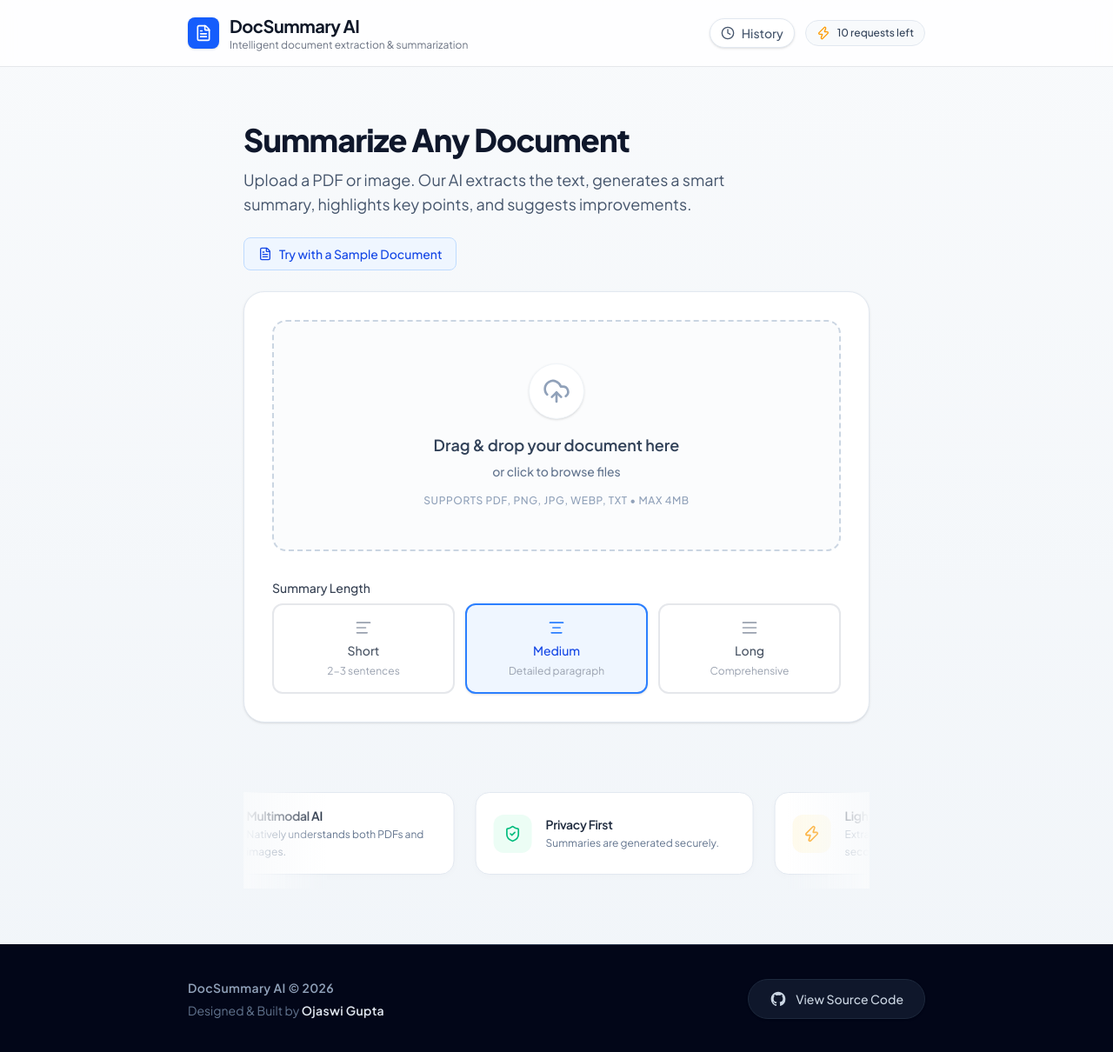
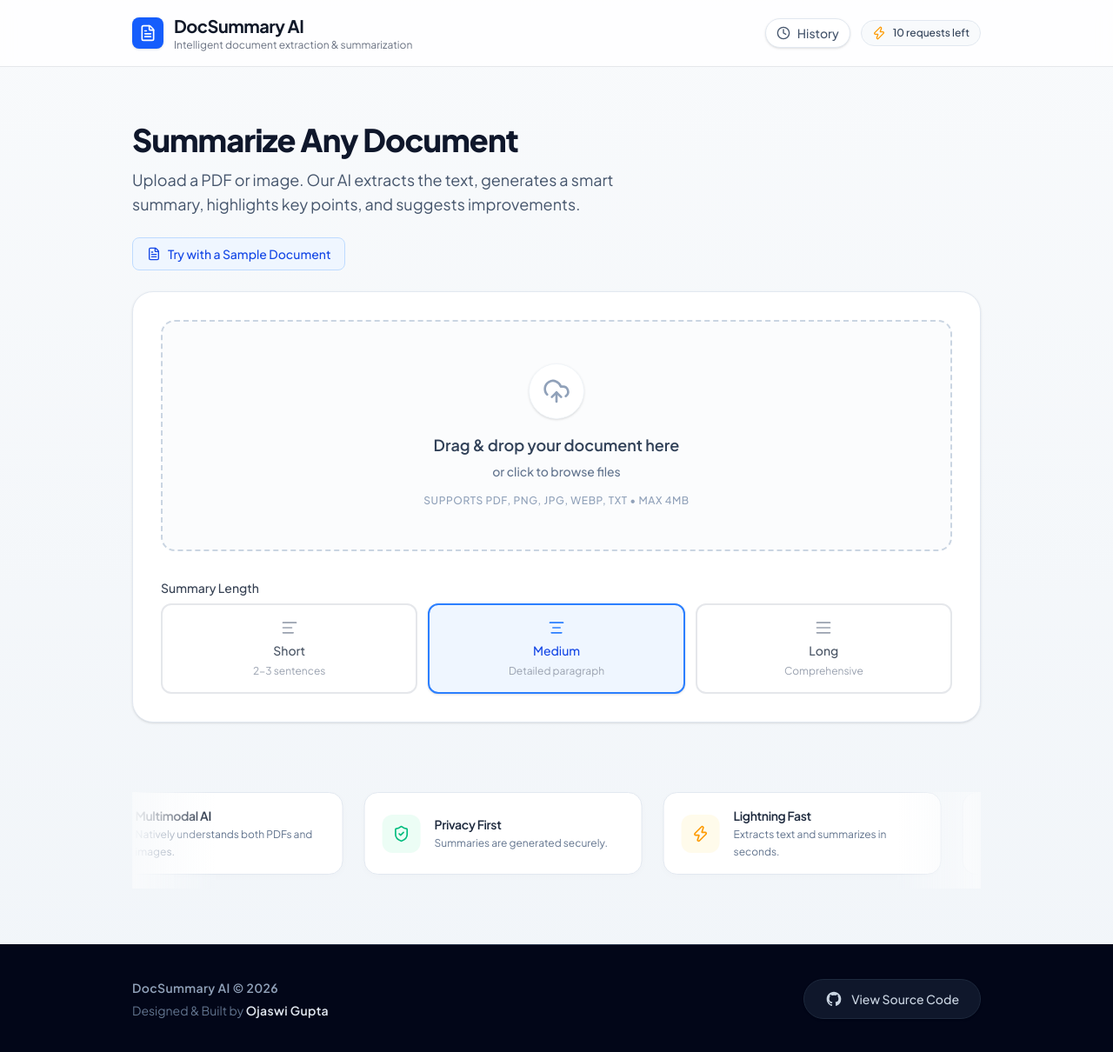
Before and after one commit to Ojaswi-Gupta/document_summary, a Next.js app: page / in a window 1280 px wide. Shown: the whole page at 87% size. Built offline with nearby package versions, Linux system fonts and the light colour scheme.

Commit message:
style: increase layout width to max-w-5xl for wider text spread

```diff
--- a/src/app/page.js
+++ b/src/app/page.js
@@ -128,7 +128,7 @@ export default function Home() {
     <div className="min-h-screen bg-gradient-to-b from-slate-50 to-slate-100 flex flex-col">
       <Header onOpenHistory={() => setShowHistory(true)} historyCount={history.length} />
 
-      <main className="flex-1 max-w-3xl mx-auto w-full px-4 sm:px-6 py-12 sm:py-16">
+      <main className="flex-1 max-w-5xl mx-auto w-full px-4 sm:px-6 py-12 sm:py-16">
 
         <div className="space-y-8">
           {/* Hero Section */}
@@ -298,7 +298,7 @@ export default function Home() {
         {/* Subtle glowing top border */}
         <div className="absolute top-0 left-0 right-0 h-px bg-gradient-to-r from-transparent via-slate-700 to-transparent"></div>
 
-        <div className="max-w-4xl mx-auto px-4 sm:px-6 py-8 sm:py-10">
+        <div className="max-w-5xl mx-auto px-4 sm:px-6 py-8 sm:py-10">
           <div className="flex flex-col sm:flex-row justify-between items-center gap-6">
 
             <div className="flex flex-col items-center sm:items-start gap-1.5">
--- a/src/components/Header.jsx
+++ b/src/components/Header.jsx
@@ -32,7 +32,7 @@ export default function Header({ onOpenHistory, historyCount = 0 }) {
 
   return (
     <header className="w-full border-b border-gray-200 bg-white/80 backdrop-blur-sm sticky top-0 z-50">
-      <div className="max-w-4xl mx-auto px-4 sm:px-6 py-4 flex items-center justify-between">
+      <div className="max-w-5xl mx-auto px-4 sm:px-6 py-4 flex items-center justify-between">
         <div className="flex items-center gap-3">
           <div className="p-2 bg-blue-600 rounded-lg shadow-sm">
             <FileText className="h-5 w-5 text-white" />
```
